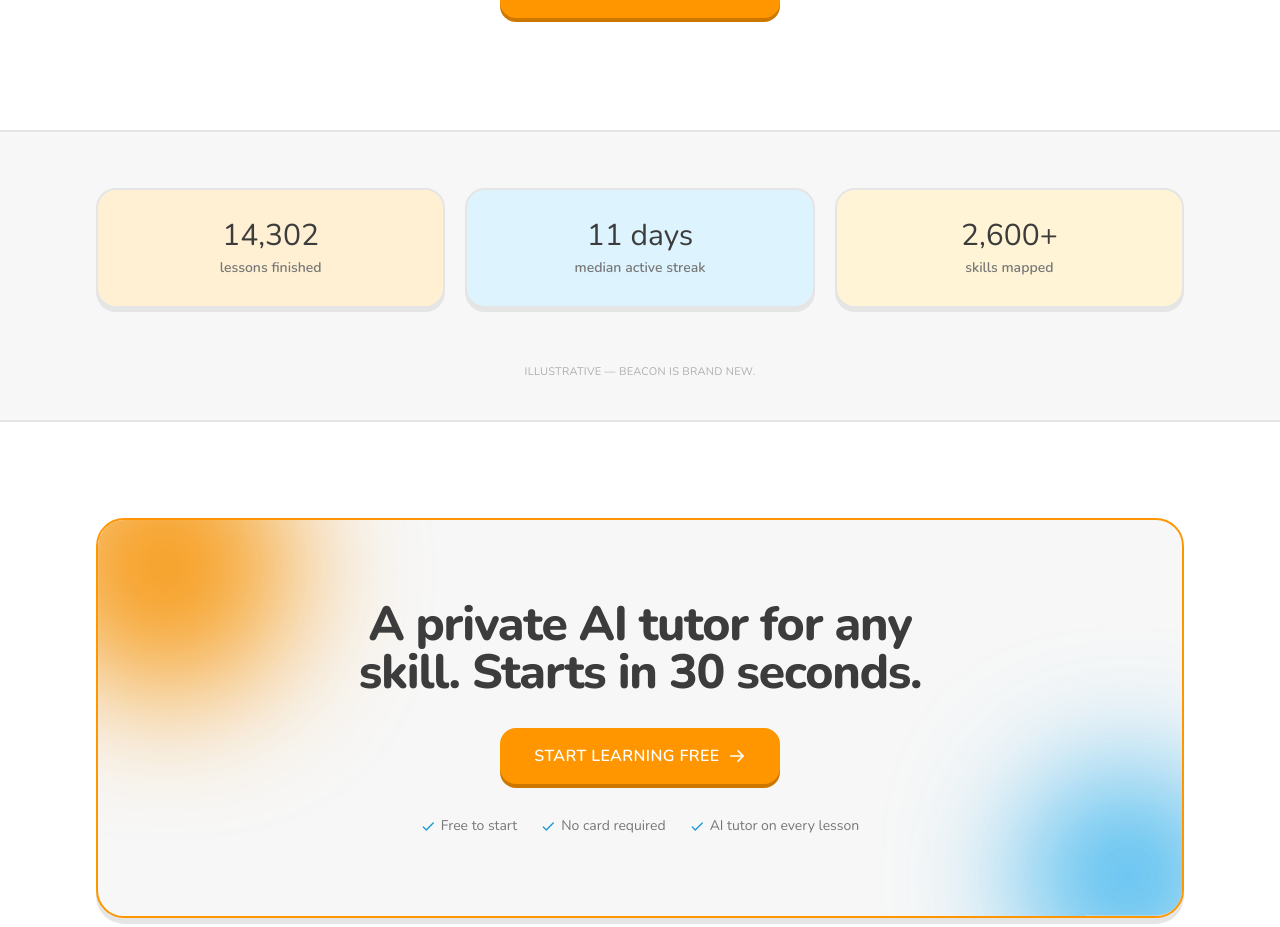
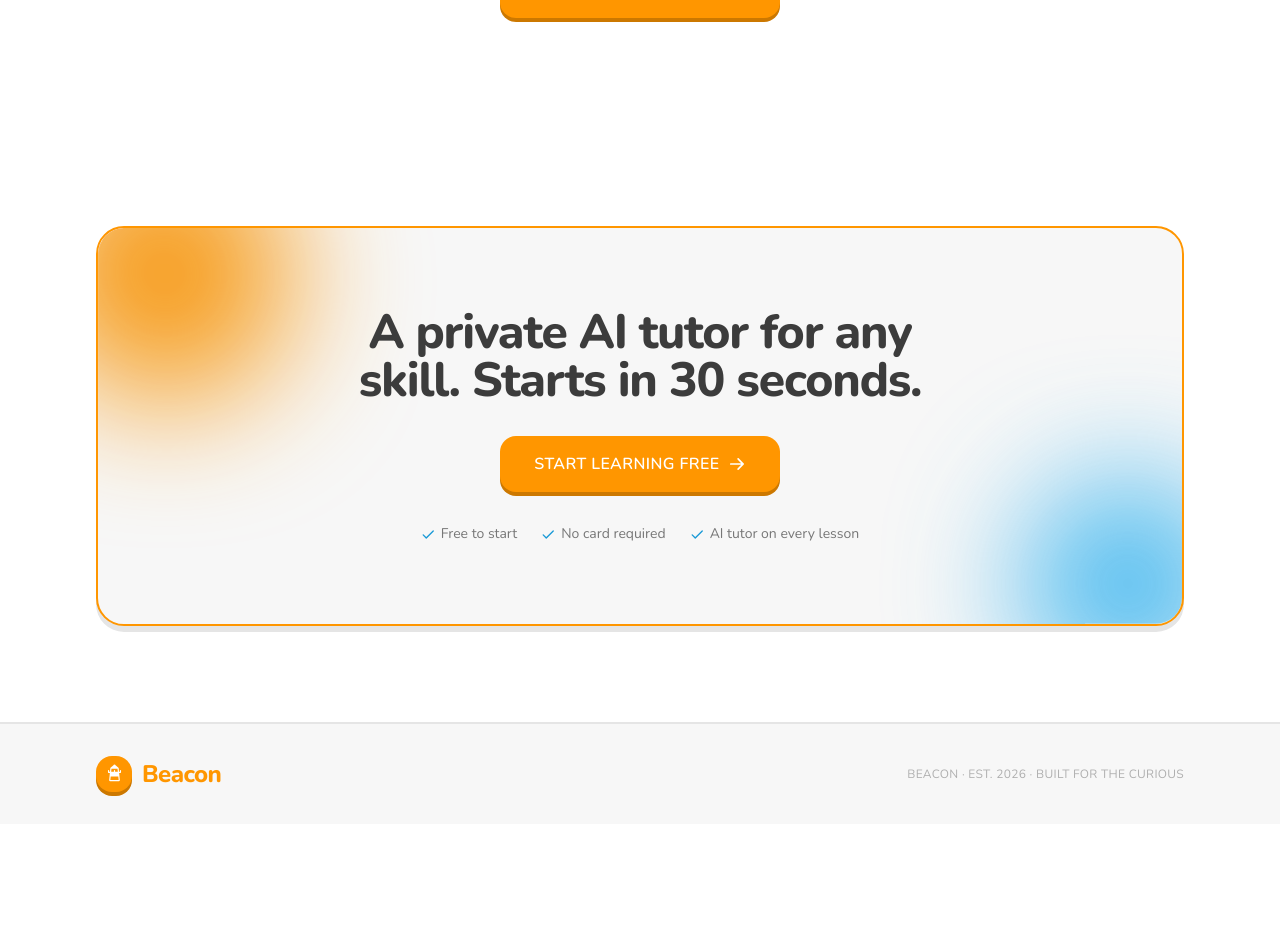
Before and after one commit to diertapasific/beacon, a Next.js app: page / in a window 1280 px wide. Shown: the part 4060-4987 px from the top of the page. After the commit the page ends 4884 px from the top, so only its background shows below. Built offline with nearby package versions, Linux system fonts and the light colour scheme.

Commit message:
fix: remove fabricated stats section

```diff
--- a/components/landing/Landing.tsx
+++ b/components/landing/Landing.tsx
@@ -27,7 +27,6 @@ export function Landing() {
       <Statement />
       <Features />
       <HowItWorks onStart={start} />
-      <Stats />
       <FooterCTA onStart={start} />
       <SiteFooter />
     </div>
@@ -510,34 +509,6 @@ function HowItWorks({ onStart }: { onStart: () => void }) {
   );
 }
 
-// ── Stats ─────────────────────────────────────────────────────────────────────
-const STATS = [
-  { value: "14,302", label: "lessons finished", tint: "bg-clay-tint" },
-  { value: "11 days", label: "median active streak", tint: "bg-teal-tint" },
-  { value: "2,600+", label: "skills mapped", tint: "bg-sun-tint" },
-];
-
-function Stats() {
-  return (
-    <section className="border-y-2 border-line bg-paper-2">
-      <div className="max-w-6xl mx-auto px-5 sm:px-8 py-14 grid sm:grid-cols-3 gap-5">
-        {STATS.map((s, i) => (
-          <motion.div
-            key={s.label}
-            variants={fadeUp} initial="hidden" whileInView="show" viewport={{ once: true }}
-            transition={{ delay: i * 0.08 }}
-            className={`rounded-2xl border-2 border-line ${s.tint} px-6 py-7 text-center shadow-hard`}
-          >
-            <p className="font-display text-2xl sm:text-3xl text-ink tabular-nums">{s.value}</p>
-            <p className="mt-1 text-sm font-semibold text-ink-soft">{s.label}</p>
-          </motion.div>
-        ))}
-      </div>
-      <p className="pb-10 text-center font-mono text-[11px] uppercase tracking-wide text-ink-faint">Illustrative — Beacon is brand new.</p>
-    </section>
-  );
-}
-
 // ── Footer CTA ──────────────────────────────────────────────────────────────
 function FooterCTA({ onStart }: { onStart: () => void }) {
   return (
```
